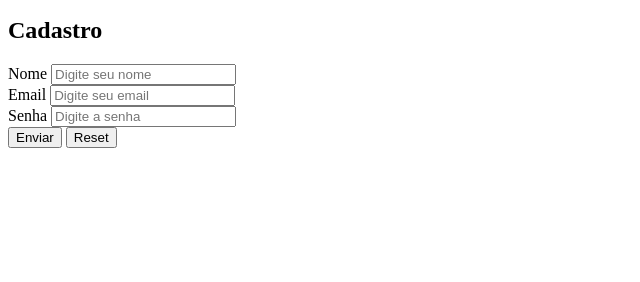
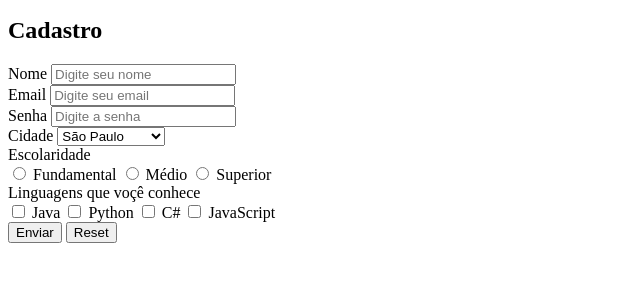
Before and after one commit to betoseideman/aula-html-css, a plain HTML site: page formularios.html in a window 1280 px wide. Shown: the part 50-332 px from the top of the page, without its empty margins (0-640 px from the left). Drawn offline with Linux system fonts and the light colour scheme.

Commit message:
Formularios P2

```diff
--- a/formularios.html
+++ b/formularios.html
@@ -31,12 +31,43 @@
                     <label for="ctrl-password">Senha</label>
                     <input id="ctrl-password" name="password" type="password" placeholder="Digite a senha">
                 </div>
+                <div>
+                    <label for="ctrl-city">Cidade</label>
+                    <select name="city" id="ctrl-city">
+                        <option value="1">São Paulo</option>
+                        <option value="2">Rio de Janeiro</option>
+                        <option value="3">Curitiba</option>
+                        <option value="4">Manaus</option>
+                    </select>
+                </div>
+                <div>
+                    <label for="ctrl-level">Escolaridade</label>
+                    <div id="ctrl-level">
+                        <input type="radio" name="level" id="ctrl-lavel-1">
+                        <label for="ctrl-lavel-1">Fundamental</label>
+                        <input type="radio" name="level" id="ctrl-lavel-2">
+                        <label for="ctrl-lavel-2">Médio</label>
+                        <input type="radio" name="level" id="ctrl-lavel-3">
+                        <label for="ctrl-lavel-3">Superior</label>
+                    </div>
+                </div>
+                <div>
+                    <label for="ctrl-languages">Linguagens que voçê conhece</label>
+                    <div id="ctrl-languages">
+                        <input itemid="ctrl-languages-java" name="language1" type="checkbox">
+                        <label for="ctrl-languages-java">Java</label>
+                        <input itemid="ctrl-languages-python" name="language2" type="checkbox">
+                        <label for="ctrl-languages-python">Python</label>
+                        <input itemid="ctrl-languages-csharp" name="language3" type="checkbox">
+                        <label for="ctrl-languages-csharp">C#</label>
+                        <input itemid="ctrl-languages-c#" name="language4" type="checkbox">
+                        <label for="ctrl-languages-javascript">JavaScript</label>
+                    </div>
+                </div>
                 <input type="submit" value="Enviar">
-                <input type="reset" >
+                <input type="reset">
             </form>
         </section>
     </main>
-
 </body>
-
 </html>
```
